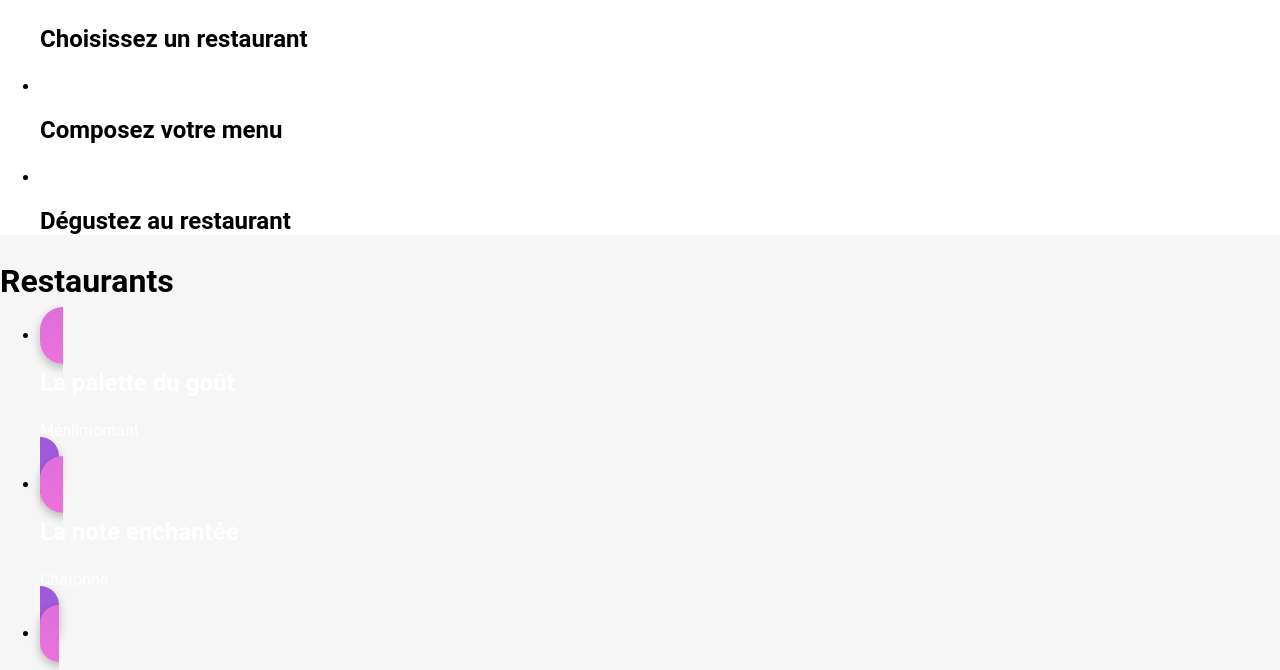
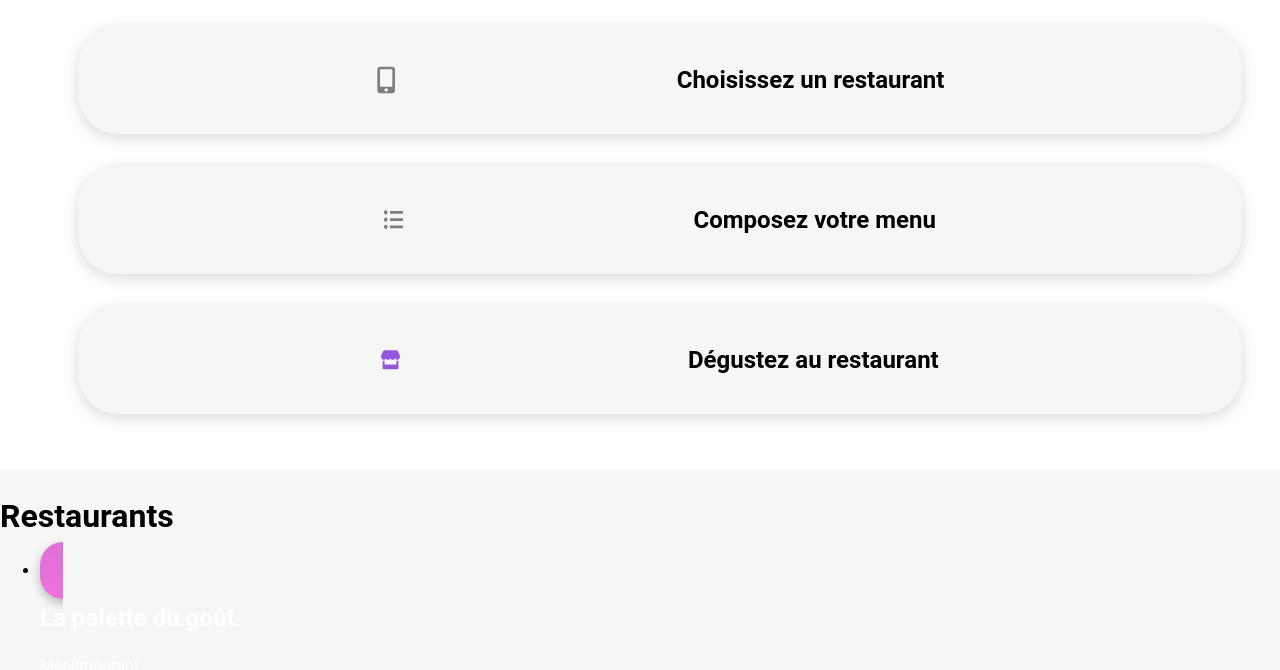
Before and after one commit to ThisIsB3SS/OhMyFood, a website: page index.html in a window 1280 px wide. Shown: the part 505-1175 px from the top of the page. Drawn offline with Linux system fonts and the light colour scheme.

Commit message:
added about section

```diff
--- a/assets/styles/sass/about.scss
+++ b/assets/styles/sass/about.scss
@@ -1,4 +1,36 @@
-.about__section{
-    background-color: white;
+.about__section {
+  background-color: white;
+  height: auto;
+  width: auto;
+  padding: 1.5em;
+  display: flex;
+  flex-direction: column;
+  &__container {
+    display: flex;
+    flex-direction: column;
+    place-items: center;
+    text-align: center;
+    list-style: none;
+    gap: 2em;
+    margin-bottom: 2em;
 
+    &--items {
+      font-size: 1rem;
+      font-weight: 700;
+      list-style: none;
+      background-color: $lightCream;
+      border-radius: 40px;
+      width: 95%;
+      height: auto;
+      padding: 1em;
+      display: flex;
+      justify-content: space-evenly;
+      align-items: center;
+      box-shadow: 0px 4px 15px 0px #00000026;
+
+      & img {
+        width: 1.2em;
+      }
+    }
+  }
 }
--- a/assets/styles/sass/global.scss
+++ b/assets/styles/sass/global.scss
@@ -11,4 +11,5 @@ html,body {
   font-size: 16px;
   font-family: $font-family;
   overflow-x: hidden;
+  min-width: 375px;
 }
--- a/index.html
+++ b/index.html
@@ -26,17 +26,17 @@
       </section>
       <section class="about__section">
         <h2>Fonctionnement</h2>
-        <ul class="about__action--container">
-          <li class="about__action--items">
-            <img src="" alt="" />
+        <ul class="about__section__container">
+          <li class="about__section__container--items">
+            <img src="assets/icons/phone-icon.svg" alt="" />
             <h3>Choisissez un restaurant</h3>
           </li>
-          <li class="about__action--items">
-            <img src="" alt="" />
+          <li class="about__section__container--items">
+            <img src="assets/icons/list-icon.svg" alt="" />
             <h3>Composez votre menu</h3>
           </li>
-          <li class="about__action--items">
-            <img src="" alt="" />
+          <li class="about__section__container--items">
+            <img src="assets/icons/shop-icon.svg" alt="" />
             <h3>Dégustez au restaurant</h3>
           </li>
         </ul>
```
Also changed, not shown: assets/styles/style.css, 1 other file.
